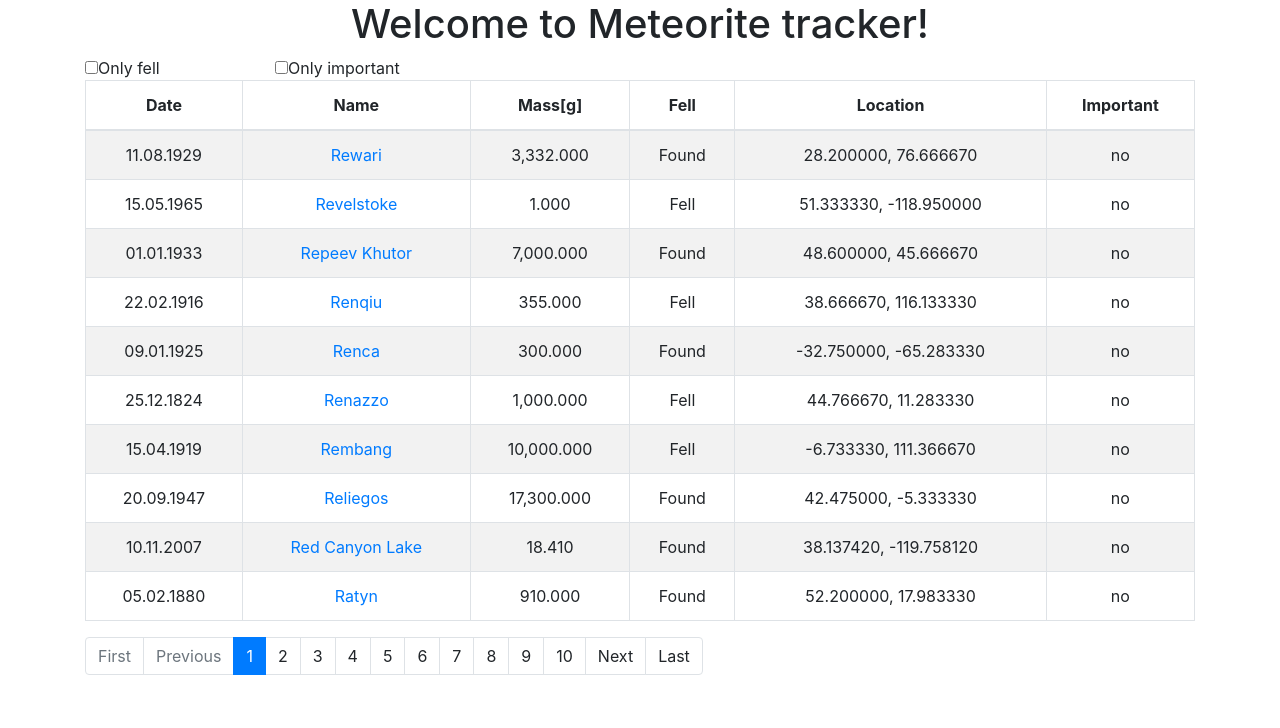
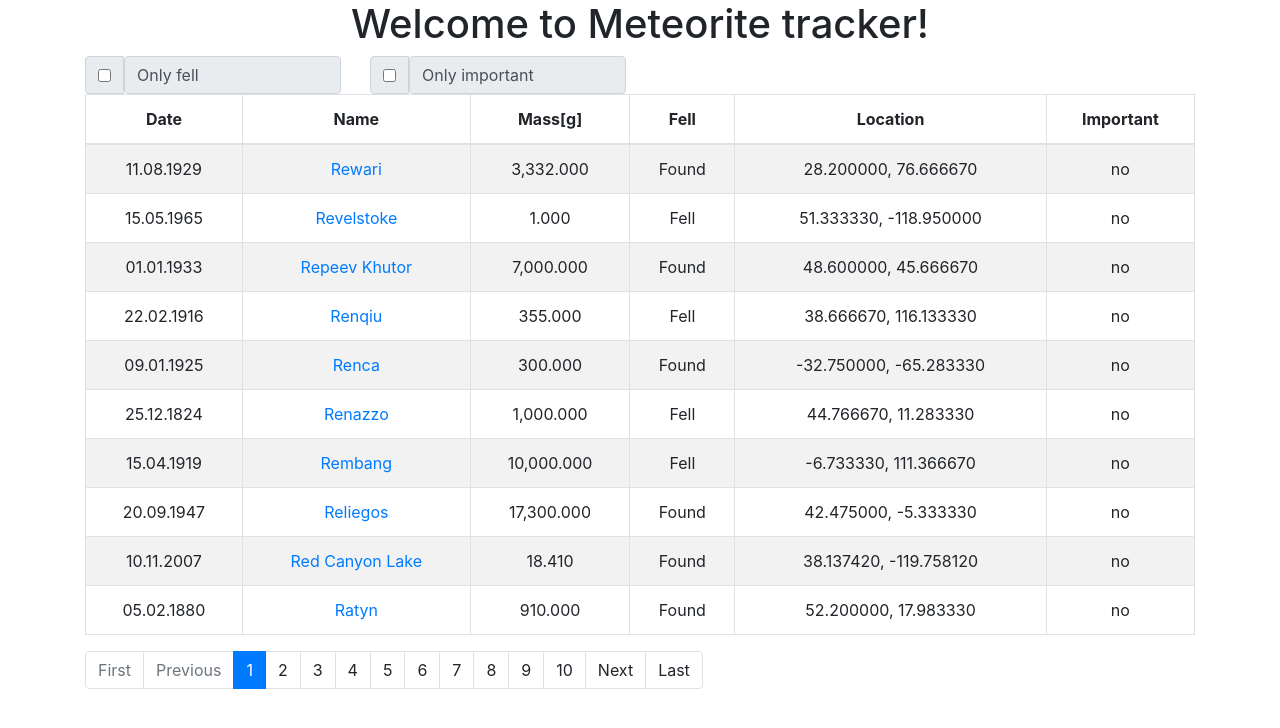
Before and after one commit to winsentoOtto/winsentoOtto.github.io, an Angular app in the folder Angular/angular-meteorite-tracker/: page /dashboard in a window 1280 px wide. Shown: the top 728 px of the page. Built offline with nearby package versions, Linux system fonts and the light colour scheme.

Commit message:
style changes

```diff
--- a/Angular/angular-meteorite-tracker/src/app/dashboard/dashboard.component.html
+++ b/Angular/angular-meteorite-tracker/src/app/dashboard/dashboard.component.html
@@ -24,7 +24,7 @@
       </tr>
     </tbody>
   </table>
-  <div *ngIf="error" class="alert alert-danger">
+  <div *ngIf="error" class="alert alert-danger" role="alert">
     Nothing found
   </div>
   <nav aria-label="page navigation">
--- a/Angular/angular-meteorite-tracker/src/app/dashboard/dashboard.component.ts
+++ b/Angular/angular-meteorite-tracker/src/app/dashboard/dashboard.component.ts
@@ -55,7 +55,6 @@ export class DashboardComponent implements OnInit {
     } else {
       this.importanceList.push(id);
     }
-
     return false;
   };
 
@@ -84,7 +83,6 @@ export class DashboardComponent implements OnInit {
 
   getOnlyFeltMeteorites() {
     this.hideError();
-
     const sortedData = [];
     this.meteoritesList.forEach(meteorite => {
       meteorite.fall === "Fell" ? sortedData.push(meteorite) : false;
--- a/Angular/angular-meteorite-tracker/src/app/filter/filter.component.html
+++ b/Angular/angular-meteorite-tracker/src/app/filter/filter.component.html
@@ -1,18 +1,18 @@
 <div class="row">
-  <div class="col-sm-2">
-    <div class="input-group">
-      <span class="input-group-addon">
+  <div class="input-group col-md-3 col-sm-12">
+    <div class="input-group-prepend">
+      <div class="input-group-text">
         <input (click)="onChanged('fell');" type="checkbox" aria-label="only fell">
-      </span>
-      <span class="input-group-addon">Only fell</span>
+      </div>
+      <input type="text" class="form-control" value="Only fell" readonly />
     </div>
   </div>
-  <div class="col-sm-2">
-    <div class="input-group">
-      <span class="input-group-addon">
+  <div class="input-group col-md-3 col-sm-12">
+    <div class="input-group-prepend">
+      <div class="input-group-text">
         <input (click)="onChanged('importance');" type="checkbox" aria-label="only important">
-      </span>
-      <span class="input-group-addon">Only important</span>
+      </div>
+      <input type="text" class="form-control" value="Only important" readonly />
     </div>
   </div>
 </div>
```
